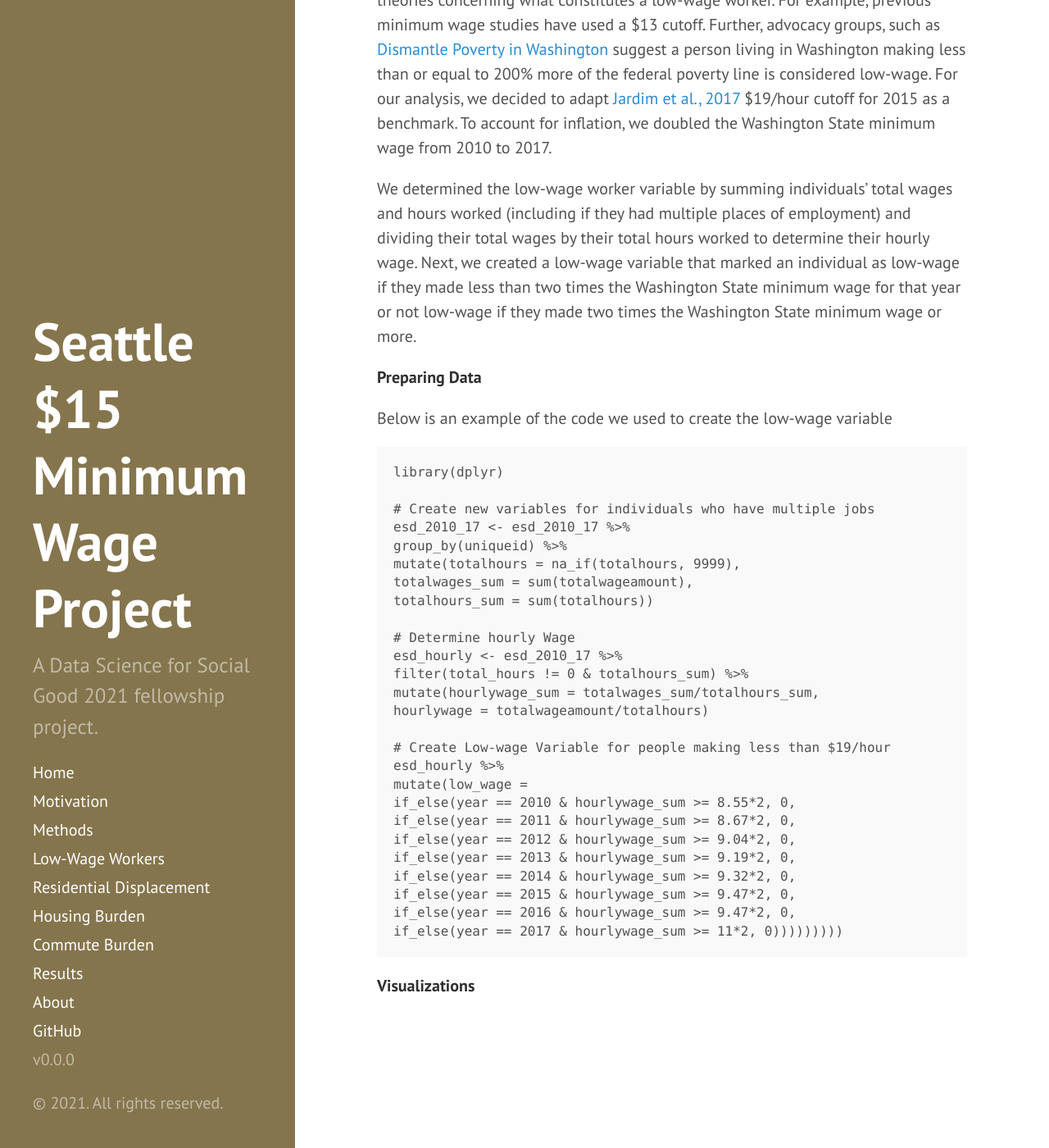
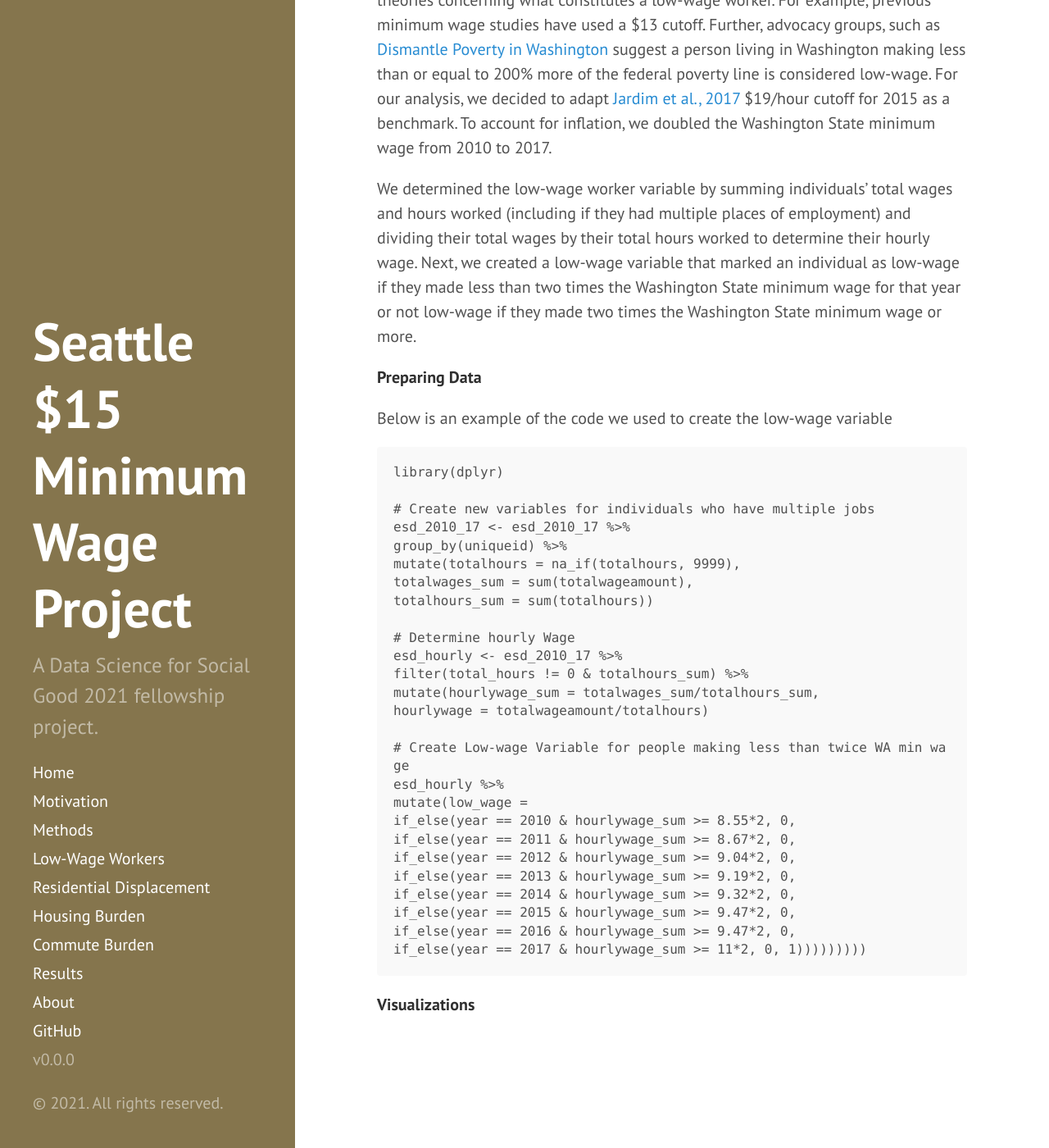
Before and after one commit to uwescience/MinWA, a Jekyll site: the page built from Low-Wage Workers.md, in a window 1280 px wide and 1400 px high, scrolled down 325 px. Shown: the whole window at 82% size. Built offline with Jekyll 4.4.1, drawn with Linux system fonts in a browser that asks for light colours.

Commit message:
minor edit

````diff
--- a/Low-Wage Workers.md
+++ b/Low-Wage Workers.md
@@ -29,7 +29,7 @@ filter(total_hours != 0 & totalhours_sum) %>%
 mutate(hourlywage_sum = totalwages_sum/totalhours_sum,
 hourlywage = totalwageamount/totalhours)
 
-# Create Low-wage Variable for people making less than $19/hour
+# Create Low-wage Variable for people making less than twice WA min wage
 esd_hourly %>%
 mutate(low_wage =
 if_else(year == 2010 & hourlywage_sum >= 8.55*2, 0,
@@ -39,7 +39,7 @@ if_else(year == 2013 & hourlywage_sum >= 9.19*2, 0,
 if_else(year == 2014 & hourlywage_sum >= 9.32*2, 0,
 if_else(year == 2015 & hourlywage_sum >= 9.47*2, 0,
 if_else(year == 2016 & hourlywage_sum >= 9.47*2, 0,
-if_else(year == 2017 & hourlywage_sum >= 11*2, 0)))))))))
+if_else(year == 2017 & hourlywage_sum >= 11*2, 0, 1)))))))))
 ```
 
 **Visualizations**
````
